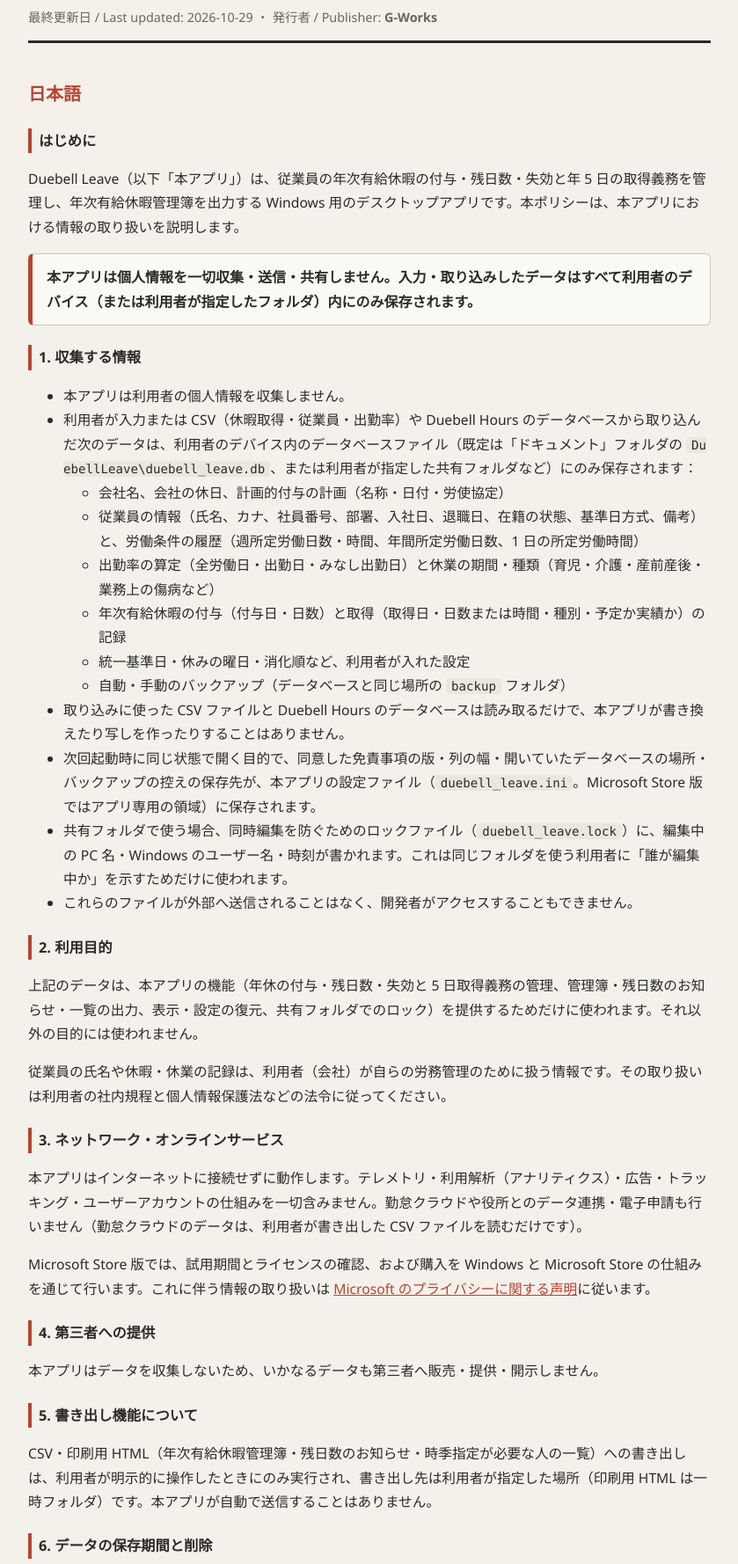
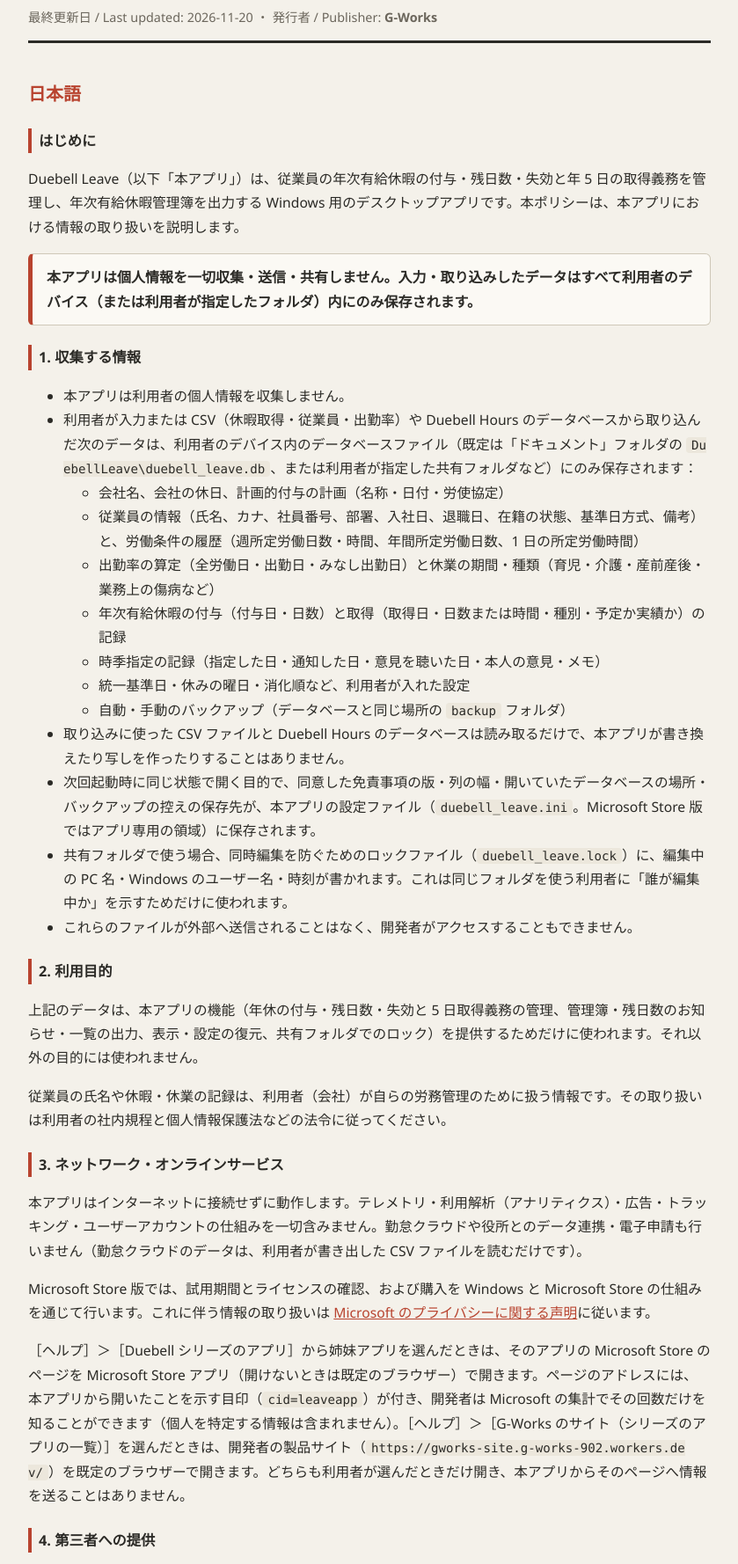
Before and after one commit to G-Works902/duebellleave, a plain HTML site: page index.html in a window 1280 px wide. Shown: the part 77-1855 px from the top of the page at 88% size, without its empty margins (220-1059 px from the left). Drawn offline with Linux system fonts and the light colour scheme.

Commit message:
プライバシーポリシー 1.1：時季指定の記録とヘルプのリンクを追記
Co-Authored-By: Claude Opus 5.5 <noreply@anthropic.com>

```diff
--- a/index.html
+++ b/index.html
@@ -34,7 +34,7 @@
 <div class="wrap">
   <header>
     <h1><span class="brand">Duebell Leave</span> &mdash; プライバシーポリシー / Privacy Policy</h1>
-    <div class="meta">最終更新日 / Last updated: 2026-10-29 ・ 発行者 / Publisher: <strong>G-Works</strong></div>
+    <div class="meta">最終更新日 / Last updated: 2026-11-20 ・ 発行者 / Publisher: <strong>G-Works</strong></div>
   </header>
 
   <!-- ================= 日本語 ================= -->
@@ -52,6 +52,7 @@
         <li>従業員の情報（氏名、カナ、社員番号、部署、入社日、退職日、在籍の状態、基準日方式、備考）と、労働条件の履歴（週所定労働日数・時間、年間所定労働日数、1 日の所定労働時間）</li>
         <li>出勤率の算定（全労働日・出勤日・みなし出勤日）と休業の期間・種類（育児・介護・産前産後・業務上の傷病など）</li>
         <li>年次有給休暇の付与（付与日・日数）と取得（取得日・日数または時間・種別・予定か実績か）の記録</li>
+        <li>時季指定の記録（指定した日・通知した日・意見を聴いた日・本人の意見・メモ）</li>
         <li>統一基準日・休みの曜日・消化順など、利用者が入れた設定</li>
         <li>自動・手動のバックアップ（データベースと同じ場所の <code>backup</code> フォルダ）</li>
       </ul>
@@ -69,12 +70,13 @@
   <h3>3. ネットワーク・オンラインサービス</h3>
   <p>本アプリはインターネットに接続せずに動作します。テレメトリ・利用解析（アナリティクス）・広告・トラッキング・ユーザーアカウントの仕組みを一切含みません。勤怠クラウドや役所とのデータ連携・電子申請も行いません（勤怠クラウドのデータは、利用者が書き出した CSV ファイルを読むだけです）。</p>
   <p>Microsoft Store 版では、試用期間とライセンスの確認、および購入を Windows と Microsoft Store の仕組みを通じて行います。これに伴う情報の取り扱いは <a href="https://privacy.microsoft.com/privacystatement">Microsoft のプライバシーに関する声明</a>に従います。</p>
+  <p>［ヘルプ］＞［Duebell シリーズのアプリ］から姉妹アプリを選んだときは、そのアプリの Microsoft Store のページを Microsoft Store アプリ（開けないときは既定のブラウザー）で開きます。ページのアドレスには、本アプリから開いたことを示す目印（<code>cid=leaveapp</code>）が付き、開発者は Microsoft の集計でその回数だけを知ることができます（個人を特定する情報は含まれません）。［ヘルプ］＞［G-Works のサイト（シリーズのアプリの一覧）］を選んだときは、開発者の製品サイト（<code>https://gworks-site.g-works-902.workers.dev/</code>）を既定のブラウザーで開きます。どちらも利用者が選んだときだけ開き、本アプリからそのページへ情報を送ることはありません。</p>
 
   <h3>4. 第三者への提供</h3>
   <p>本アプリはデータを収集しないため、いかなるデータも第三者へ販売・提供・開示しません。</p>
 
   <h3>5. 書き出し機能について</h3>
-  <p>CSV・印刷用 HTML（年次有給休暇管理簿・残日数のお知らせ・時季指定が必要な人の一覧）への書き出しは、利用者が明示的に操作したときにのみ実行され、書き出し先は利用者が指定した場所（印刷用 HTML は一時フォルダ）です。本アプリが自動で送信することはありません。</p>
+  <p>CSV・印刷用 HTML（年次有給休暇管理簿・残日数のお知らせ・時季指定が必要な人の一覧・時季指定の通知書）への書き出しは、利用者が明示的に操作したときにのみ実行され、書き出し先は利用者が指定した場所（印刷用 HTML は一時フォルダ）です。本アプリが自動で送信することはありません。</p>
 
   <h3>6. データの保存期間と削除</h3>
   <p>データは、利用者が削除するまで保存されます。本アプリが年休の記録を自動で削除することはありません（年次有給休暇管理簿の保存期間は法令に従って利用者が管理してください。保存期間中の退職者は本アプリでは削除できません）。本アプリをアンインストールしても、業務データを失わないようデータベースとバックアップ（「ドキュメント」フォルダの <code>DuebellLeave</code>）は残ります。不要になったら利用者がフォルダごと削除してください。設定ファイルはアンインストール時に削除されます。</p>
@@ -109,6 +111,7 @@
         <li>Employees (name, kana, employee number, department, hire and leaving dates, status, grant date method, notes) and their working conditions over time (scheduled days and hours)</li>
         <li>Attendance rates (working days, days attended, days deemed attended) and periods of absence (childcare, family care, maternity, work injury and others)</li>
         <li>Annual paid leave granted (date, days) and taken (date, days or hours, kind, planned or actual)</li>
+        <li>Designations of days (the days, when the person was told, when their opinion was heard, the opinion and a note)</li>
         <li>Your settings, such as the common grant date, weekly days off and the order of use</li>
         <li>Automatic and manual backups (a <code>backup</code> folder next to the database)</li>
       </ul>
@@ -126,12 +129,13 @@
   <h3>3. Network and online services</h3>
   <p>The App works without an internet connection. It contains no telemetry, analytics, advertising, tracking or user accounts. It exchanges no data with attendance services or the authorities and files nothing.</p>
   <p>In the Microsoft Store version, the trial period, the licence check and purchases are handled by Windows and the Microsoft Store; the <a href="https://privacy.microsoft.com/privacystatement">Microsoft Privacy Statement</a> applies.</p>
+  <p>When you choose one of our other apps under [Help] &gt; [Duebell series apps], the App opens its Microsoft Store page in the Microsoft Store app (or in your default browser if the Store app cannot be opened). The page address carries a tag showing that it was opened from the App (<code>cid=leaveapp</code>), so the developer can see in Microsoft's statistics how many times this happened, and nothing that identifies you. When you choose [Help] &gt; [G-Works website], the App opens the developer's product website (<code>https://gworks-site.g-works-902.workers.dev/</code>) in your default browser. Both open only when you choose them, and the App sends no information to these pages.</p>
 
   <h3>4. Sharing with third parties</h3>
   <p>Because the App does not collect data, it does not sell, share or disclose any data to third parties.</p>
 
   <h3>5. Export features</h3>
-  <p>Export to CSV and printable HTML (the paid leave ledger, the balance notices and the list of people who need designated days) runs only when you ask for it, and writes to the location you choose (printable HTML goes to the temporary folder). The App never transmits anything.</p>
+  <p>Export to CSV and printable HTML (the paid leave ledger, the balance notices, the list of people who need designated days and the notices of designated days) runs only when you ask for it, and writes to the location you choose (printable HTML goes to the temporary folder). The App never transmits anything.</p>
 
   <h3>6. Retention and deletion</h3>
   <p>Data is kept until you delete it; the App never deletes leave records automatically (keep the paid leave ledger for the period the law requires; the App does not delete a former employee within that period). Uninstalling the App leaves the database and backups (the <code>DuebellLeave</code> folder in Documents) in place so that business data is not lost; delete the folder when you no longer need it. The settings file is removed with the App.</p>
```
Also changed, not shown: privacy.html (+7 -3 lines).
